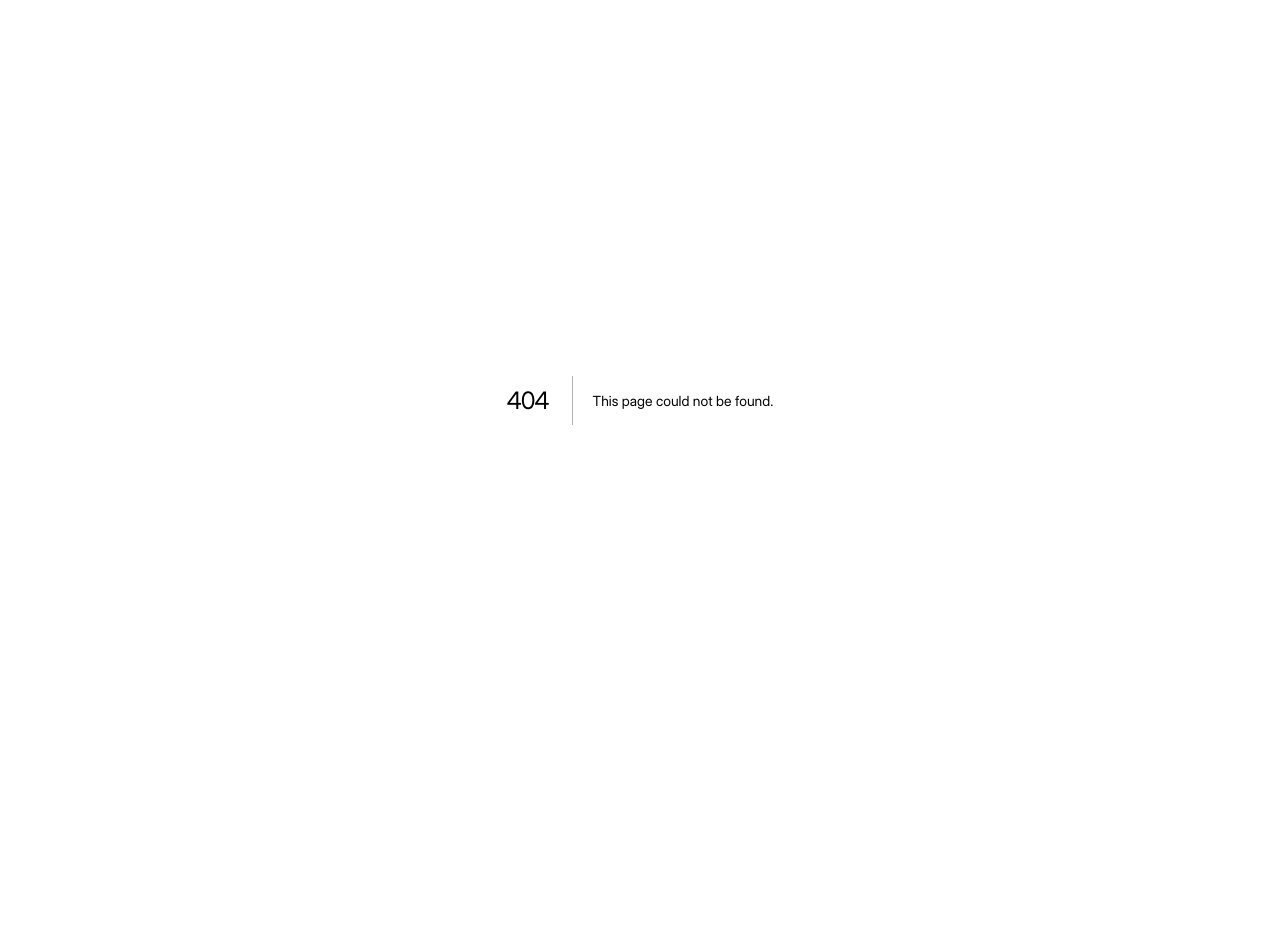
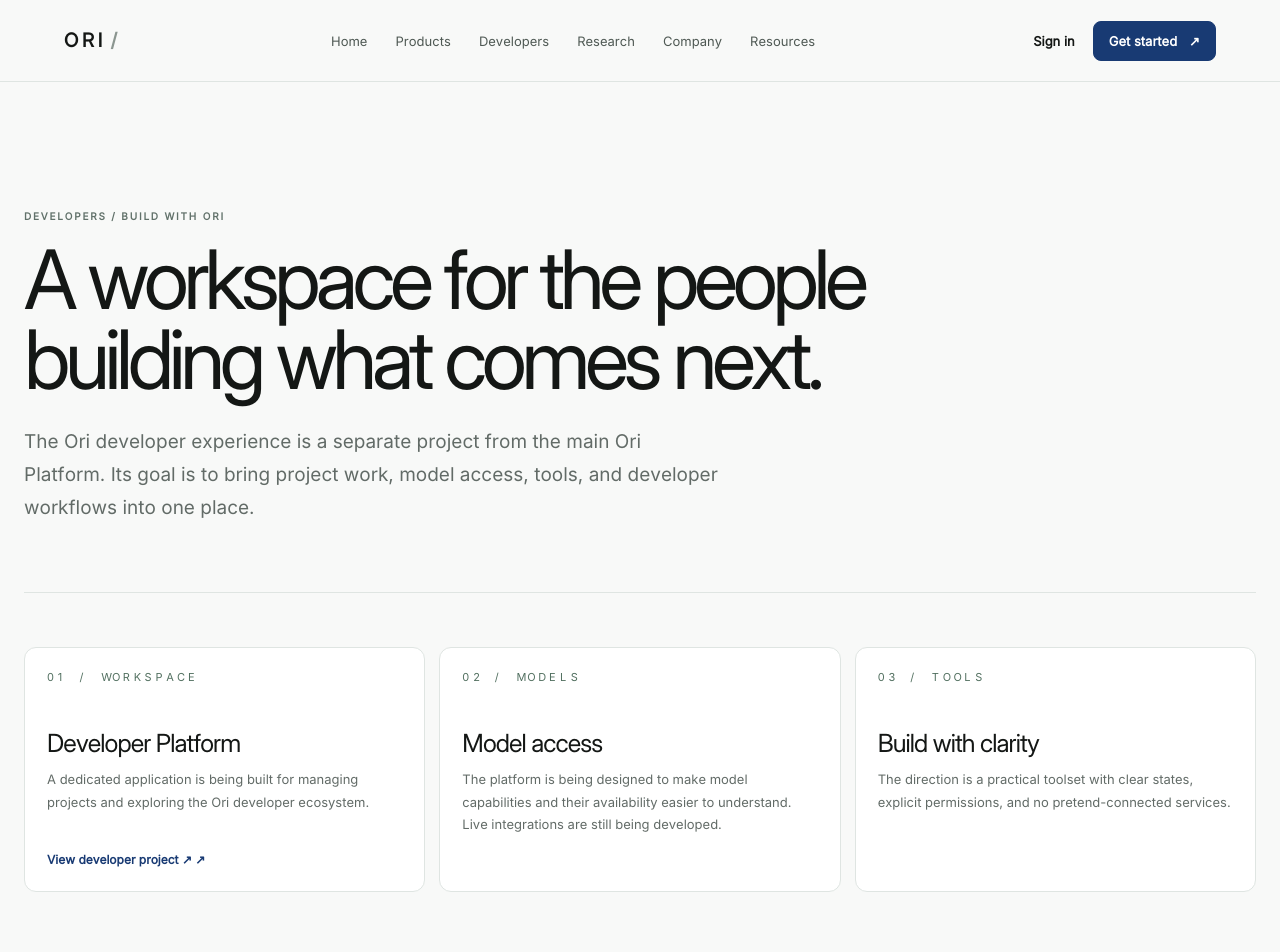
Before and after one commit to 30lnewcomb-byte/ori-platform, a Next.js app in the folder apps/web/: page /developers in a window 1280 px wide. Before the commit this address had no page. Shown: the top 952 px of the page. Before the commit the page ends 800 px from the top, so only its background shows below. Built offline with nearby package versions, Linux system fonts and the light colour scheme; no server answers.

Commit message:
Build Ori multi-page public website

```diff
--- /dev/null
+++ b/apps/web/app/developers/page.tsx
@@ -0,0 +1,18 @@
+import { ActionLink, FeatureCard, PageIntro, SiteFrame } from '../../components/public-site'
+import styles from '../../components/public-site.module.css'
+
+const developerProject = process.env.NEXT_PUBLIC_DEVELOPER_PLATFORM_URL || 'https://github.com/30lnewcomb-byte/ori-developer-platform'
+
+export default function DevelopersPage() {
+  return <SiteFrame><main className={styles.pageMain}>
+    <PageIntro eyebrow="DEVELOPERS / BUILD WITH ORI" title="A workspace for the people building what comes next." description="The Ori developer experience is a separate project from the main Ori Platform. Its goal is to bring project work, model access, tools, and developer workflows into one place." />
+    <section className={styles.pageSection}>
+      <div className={styles.pageCards}>
+        <FeatureCard number="01 / WORKSPACE" title="Developer Platform" description="A dedicated application is being built for managing projects and exploring the Ori developer ecosystem." href={developerProject} linkLabel="View developer project ↗" />
+        <FeatureCard number="02 / MODELS" title="Model access" description="The platform is being designed to make model capabilities and their availability easier to understand. Live integrations are still being developed." />
+        <FeatureCard number="03 / TOOLS" title="Build with clarity" description="The direction is a practical toolset with clear states, explicit permissions, and no pretend-connected services." />
+      </div>
+    </section>
+    <div className={styles.callout}><div><h2>Two projects. One connected direction.</h2><p>The Developer Platform remains its own repository and application, separate from Ori Platform.</p></div><ActionLink href={developerProject}>Explore the developer project ↗</ActionLink></div>
+  </main></SiteFrame>
+}
```
